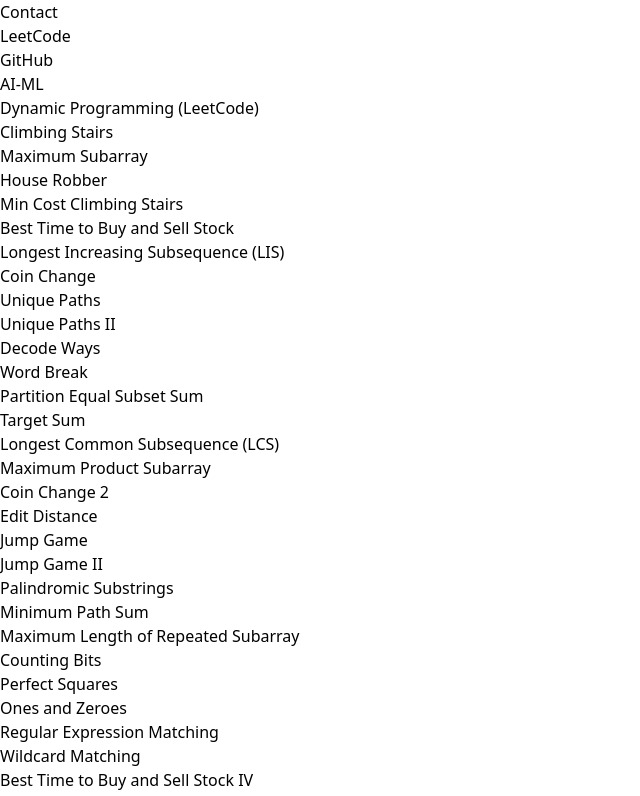
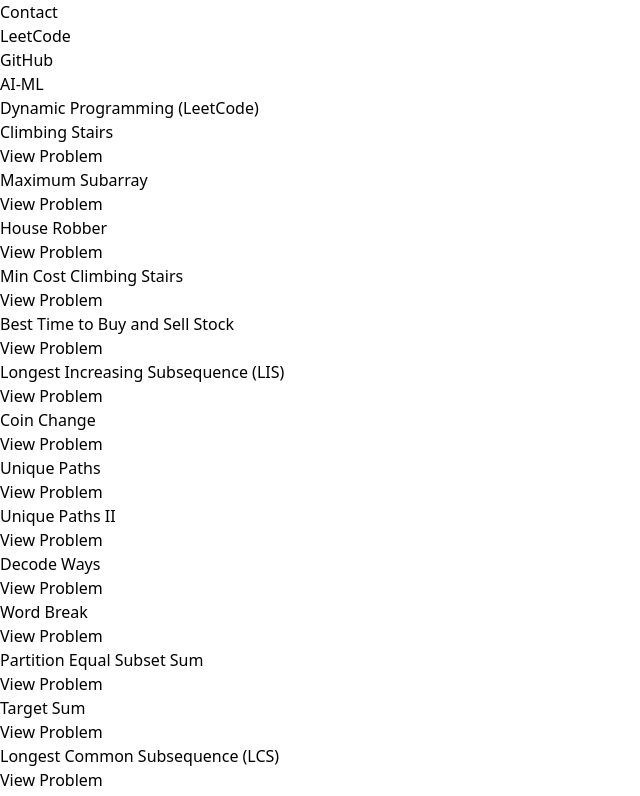
Before and after one commit to DUSHYANT2026/WEB-DSA, a React (Vite) app: page /Dynamic5 in a window 1280 px wide. Shown: the part 1240-2036 px from the top of the page, without its empty margins (0-640 px from the left). Built offline with nearby package versions, Linux system fonts and the light colour scheme.

Commit message:
mark all the changs

```diff
--- a/src/components/Innerdsa/dynamicdsa/Dynamic5.jsx
+++ b/src/components/Innerdsa/dynamicdsa/Dynamic5.jsx
@@ -206,24 +206,32 @@
 
   return (
     <div className="container mx-auto px-6 py-16 max-w-7xl">
-      <h1 className="text-6xl font-extrabold text-center text-transparent bg-clip-text bg-gradient-to-r from-blue-500 via-indigo-600 to-purple-600 mb-16">
+      <h1 className="text-6xl font-extrabold text-center text-transparent bg-clip-text bg-gradient-to-r from-blue-600 via-indigo-700 to-purple-700 mb-16 animate-gradient">
         Dynamic Programming (LeetCode)
       </h1>
 
       <div className="grid grid-cols-1 sm:grid-cols-2 md:grid-cols-3 lg:grid-cols-4 gap-8">
         {codeexample.map((item, index) => (
           <a
-            key={index}
-            href={item.questionlink}
-            target="_blank"
-            rel="noopener noreferrer"
-            className="block p-6 bg-white border border-gray-200 rounded-3xl shadow-lg hover:shadow-2xl transition-all transform hover:-translate-y-2 hover:scale-105 text-center hover:bg-gradient-to-br from-indigo-50 to-purple-100"
-          >
-            <h2 className="text-xl font-semibold text-gray-900">{item.question}</h2>
+            className="block p-8 bg-white border border-gray-200 rounded-3xl shadow-xl hover:shadow-2xl transition-all transform hover:-translate-y-2 hover:scale-105 text-center hover:bg-gradient-to-br from-indigo-50 to-purple-100 group"
+            >
+            <div className="flex flex-col items-center justify-center h-full">
+              <h2 className="text-2xl font-bold text-gray-900 mb-4 group-hover:text-indigo-700 transition-colors">
+                {item.question}
+              </h2>
+              <a    key={index} href={item.questionlink} target="_blank" rel="noopener noreferrer">
+              <button className="px-8 py-3 bg-gradient-to-r from-blue-500 to-indigo-600 text-white font-semibold rounded-full shadow-lg hover:from-blue-600 hover:to-indigo-700 hover:shadow-2xl transition-all transform hover:-translate-y-1 hover:scale-105 border-2 border-transparent hover:border-white">
+                   View Problem
+              </button>
+              </a>
+            </div>
           </a>
         ))}
       </div>
+
+      <div className="absolute inset-0 -z-10 bg-gradient-to-r from-blue-50 to-purple-50 opacity-50 animate-background"></div>
     </div>
   );
-}
+};
+
   export default Dynamic5;
```
